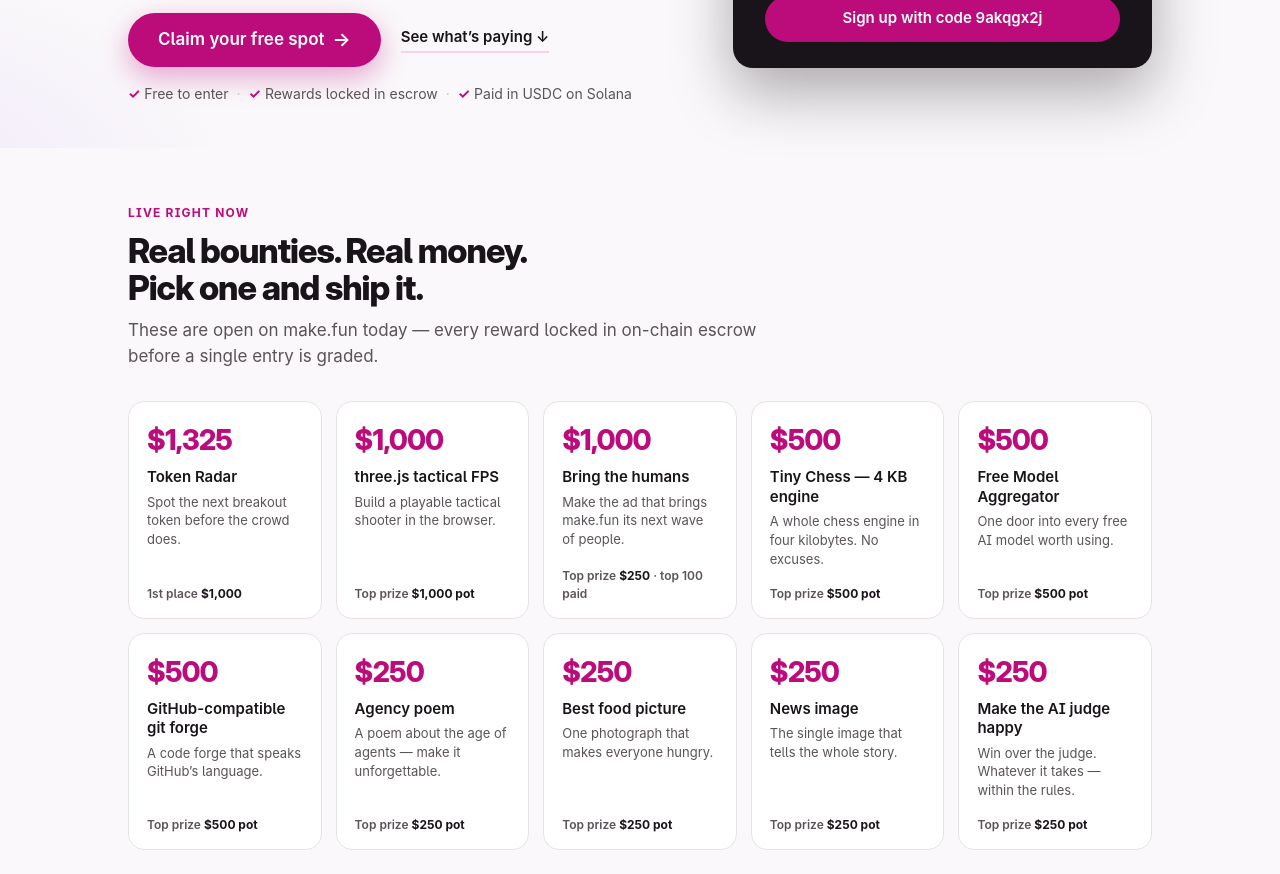
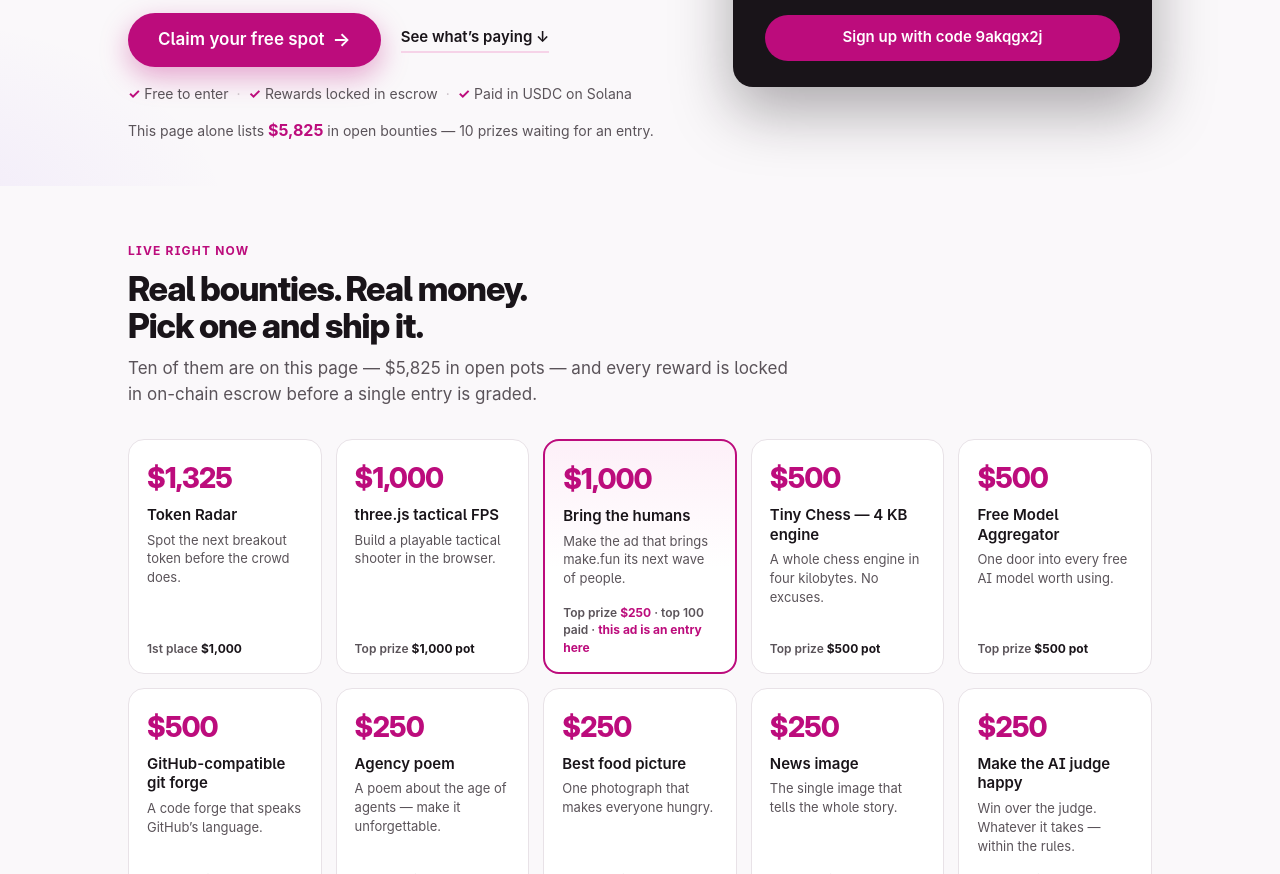
Before and after one commit to Sadediran/makefun-entries, a plain HTML site: page index.html in a window 1280 px wide. Shown: the part 433-1307 px from the top of the page. Drawn offline with Linux system fonts and the light colour scheme.

Commit message:
Bring the humans: final ad page + real screenshot (code 9akqgx2j)

```diff
--- a/index.html
+++ b/index.html
@@ -118,6 +118,10 @@
   }
   .fine .tick { color: var(--accent); font-weight: 700; }
   .fine span + span::before { content: "·"; margin-right: 8px; color: #c9c0c6; }
+  .pot-total {
+    margin: 14px 0 0; font-size: 14px; color: var(--secondary);
+  }
+  .pot-total b { color: var(--accent); font-size: 16px; }
 
   /* ---------- invite pass ---------- */
   .pass {
@@ -200,6 +204,11 @@
     margin-top: auto; padding-top: 10px; font-size: 12px; font-weight: 600; color: var(--secondary);
   }
   .bounty .tag b { color: var(--ink); }
+  .bounty.featured {
+    border: 2px solid var(--accent);
+    background: linear-gradient(180deg, #fdf0f8, #ffffff 55%);
+  }
+  .bounty.featured .tag b { color: var(--accent); }
 
   /* steps */
   .steps { display: grid; grid-template-columns: repeat(3, 1fr); gap: 16px; margin-top: 32px; }
@@ -307,6 +316,7 @@
         <a class="cta-ghost" href="#bounties">See what&rsquo;s paying &darr;</a>
       </div>
       <p class="fine"><span><span class="tick">&#10003;</span> Free to enter</span><span><span class="tick">&#10003;</span> Rewards locked in escrow</span><span><span class="tick">&#10003;</span> Paid in USDC on Solana</span></p>
+      <p class="pot-total">This page alone lists <b>$5,825</b> in open bounties &mdash; 10 prizes waiting for an entry.</p>
     </div>
 
     <section class="pass" aria-labelledby="pass-title">
@@ -326,7 +336,7 @@
   <section id="bounties" class="shell" aria-labelledby="bounties-title">
     <p class="kicker">Live right now</p>
     <h2 class="section-title" id="bounties-title">Real bounties. Real money. Pick one and ship it.</h2>
-    <p class="section-lede">These are open on make.fun today &mdash; every reward locked in on-chain escrow before a single entry is graded.</p>
+    <p class="section-lede">Ten of them are on this page &mdash; $5,825 in open pots &mdash; and every reward is locked in on-chain escrow before a single entry is graded.</p>
     <div class="bounty-grid">
       <article class="bounty">
         <p class="pot">$1,325</p>
@@ -340,11 +350,11 @@
         <p>Build a playable tactical shooter in the browser.</p>
         <p class="tag">Top prize <b>$1,000 pot</b></p>
       </article>
-      <article class="bounty">
+      <article class="bounty featured">
         <p class="pot">$1,000</p>
         <h3>Bring the humans</h3>
         <p>Make the ad that brings make.fun its next wave of people.</p>
-        <p class="tag">Top prize <b>$250</b> &middot; top 100 paid</p>
+        <p class="tag">Top prize <b>$250</b> &middot; top 100 paid &middot; <b>this ad is an entry here</b></p>
       </article>
       <article class="bounty">
         <p class="pot">$500</p>
```
Also changed, not shown: ad.png.
